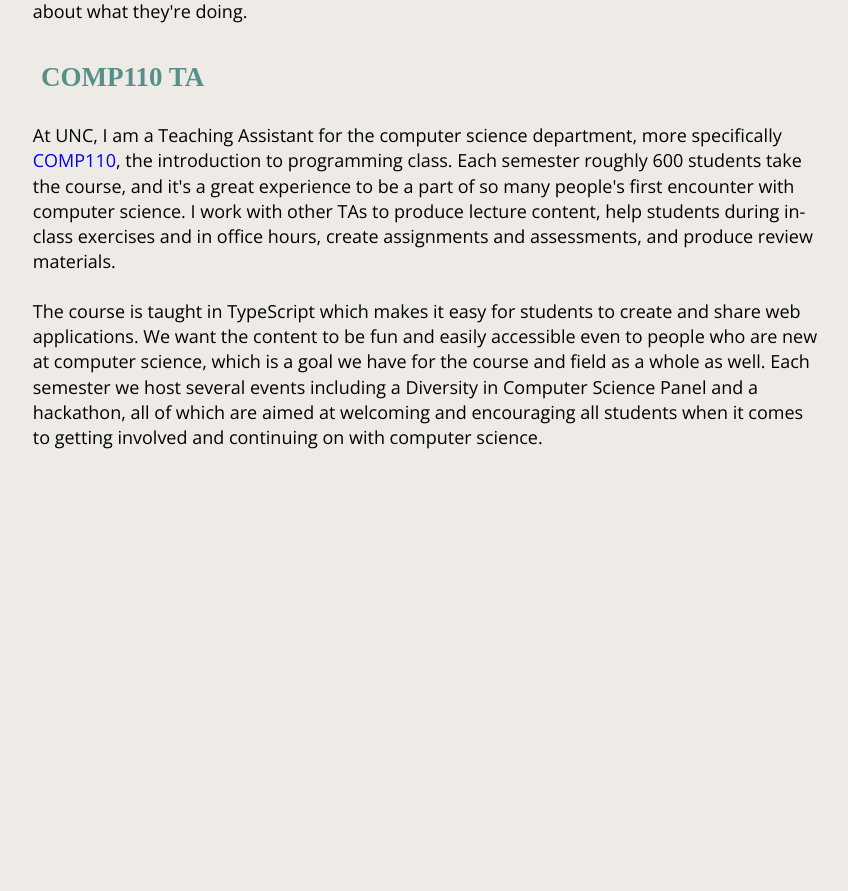
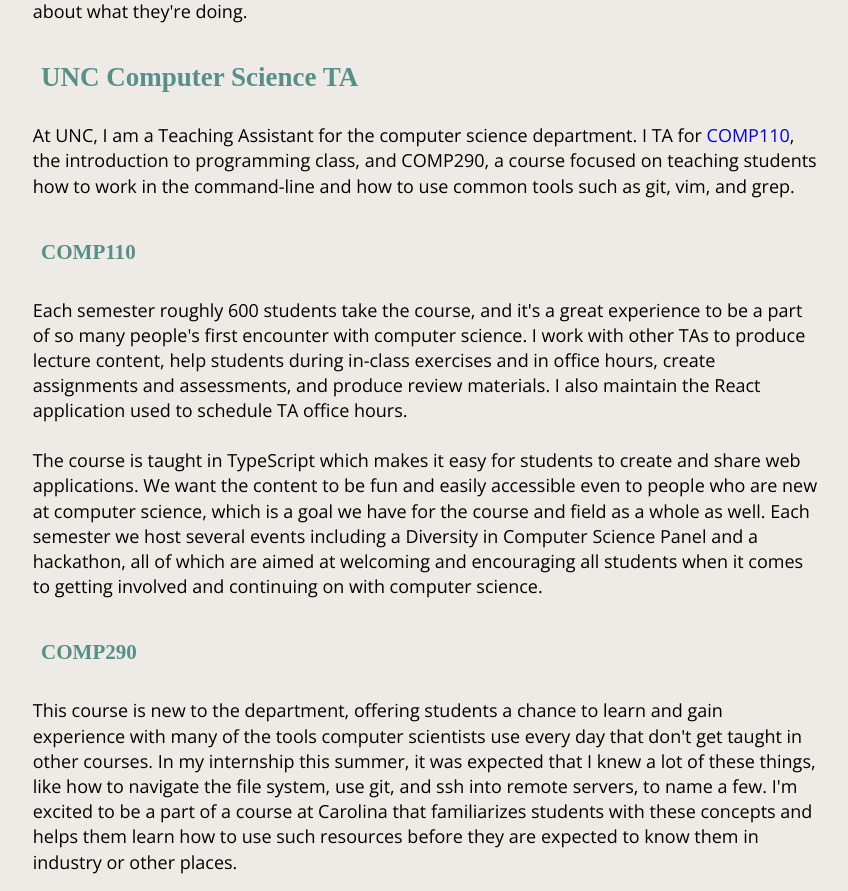
Before and after one commit to MadisonHuber/personal-site, a website built with Parcel: page experience.html in a window 1280 px wide. Shown: the part 890-1781 px from the top of the page, without its empty margins (214-1062 px from the left). Before the commit the page ends 1357 px from the top, so only its background shows below. Built offline with nearby package versions, Linux system fonts and the light colour scheme; a web font is replaced by a local one.

Commit message:
Update experience

```diff
--- a/experience.html
+++ b/experience.html
@@ -24,17 +24,25 @@
     <div class="content">
     <p>Here are a few times outside of school and personal projects that I've learned new things and applied what I know.</p>
     <h2>Fidelity Investments Software Engineering Intern</h2>
-    <p>This summer, I am interning at Fidelity Investments on the Health Solutions Benefits Digital Experience team. I've really enjoyed working with other people on real-life projects. It's been really cool to be surrounded by other people (outside of classes) who are actively interested in computer science, and on a related note my team has been phenomenal to work with. I've learned so much from them and the experience of working at Fidelity, from what the Agile way of working is like to how it feels actually having a work-life balance, which is basically unheard of during semesters that are always filled with classes and papers and exams and everything else.</p>
+    <p>This past summer I was a software engineering intern at Fidelity Investments on the Health Solutions + Benefits Digital Experience team. I've really enjoyed working with other people on real-life projects. It's been really cool to be surrounded by other people (outside of classes) who are actively interested in computer science, and on a related note my team has been phenomenal to work with. I've learned so much from them and the experience of working at Fidelity, from what the Agile way of working is like to how it feels actually having a work-life balance, which is basically unheard of during semesters that are always filled with classes and papers and exams and everything else.</p>
     <p>I've gone to lots of meetings in my time as an intern which has been good for getting a feel for the company as well as seeing how decisions are made and where the company is headed. It's also been really cool to see the focus everyone puts on exploring new technologies and ideas (and actually using them too). Before moving in a new direction, different tools are tried and compared and tested out in different combinations.</p>
     <p>
         The first area I got to work on in our project was in designing the structure of the database, dockerizing that MySQL database, and connecting to it from Node.js. I've also gotten to work with Vue.js and Handlebars, which was a good transition into what I'm working on now. Recently my work has been focused on web components, so I've been dealing more with HTML, CSS, JavaScript, TypeScript, and tools like LitElement and Lerna. I've truly enjoyed being able to learn and apply so many new things with other people who are just as excited as I am about what they're doing.
     </p>
-    <h2>COMP110 TA</h2>
+    <h2>UNC Computer Science TA</h2>
     <p>
-        At UNC, I am a Teaching Assistant for the computer science department, more specifically <a href="https://comp110.com/">COMP110</a>, the introduction to programming class. Each semester roughly 600 students take the course, and it's a great experience to be a part of so many people's first encounter with computer science. I work with other TAs to produce lecture content, help students during in-class exercises and in office hours, create assignments and assessments, and produce review materials.
+        At UNC, I am a Teaching Assistant for the computer science department. I TA for <a href="https://comp110.com/">COMP110</a>, the introduction to programming class, and COMP290, a course focused on teaching students how to work in the command-line and how to use common tools such as git, vim, and grep.
+    </p>
+    <h3>COMP110</h3>
+    <p>
+        Each semester roughly 600 students take the course, and it's a great experience to be a part of so many people's first encounter with computer science. I work with other TAs to produce lecture content, help students during in-class exercises and in office hours, create assignments and assessments, and produce review materials. I also maintain the React application used to schedule TA office hours.
     </p>
     <p>
         The course is taught in TypeScript which makes it easy for students to create and share web applications. We want the content to be fun and easily accessible even to people who are new at computer science, which is a goal we have for the course and field as a whole as well. Each semester we host several events including a Diversity in Computer Science Panel and a hackathon, all of which are aimed at welcoming and encouraging all students when it comes to getting involved and continuing on with computer science.
+    </p>
+    <h3>COMP290</h3>
+    <p>
+        This course is new to the department, offering students a chance to learn and gain experience with many of the tools computer scientists use every day that don't get taught in other courses. In my internship this summer, it was expected that I knew a lot of these things, like how to navigate the file system, use git, and ssh into remote servers, to name a few. I'm excited to be a part of a course at Carolina that familiarizes students with these concepts and helps them learn how to use such resources before they are expected to know them in industry or other places.
     </p>
     </div>
 </body>
```
